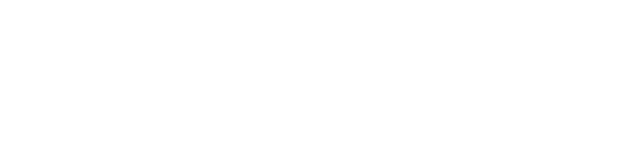
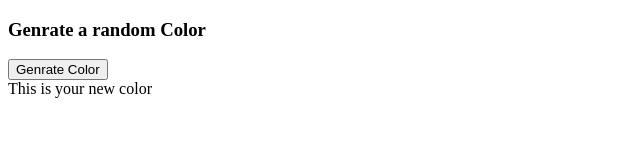
Before and after one commit to Rajaabpro/zero2hero, a plain HTML site: page app.html in a window 1280 px wide. Shown: the whole page, without its empty margins (0-640 px from the left). Drawn offline with Linux system fonts and the light colour scheme.

Commit message:
Update app.html to add color generation elements and improve structure

```diff
--- a/app.html
+++ b/app.html
@@ -7,7 +7,11 @@
     <link rel="stylesheet" href="app.css">
 </head>
 <body>
-    <h1></h1>
+    <h3>Genrate a random Color</h3>
+    <button>Genrate Color</button>
+    <div>This is your new color</div>
+
+
     <script src="app.js"></script>
 </body>
 </html>
```
